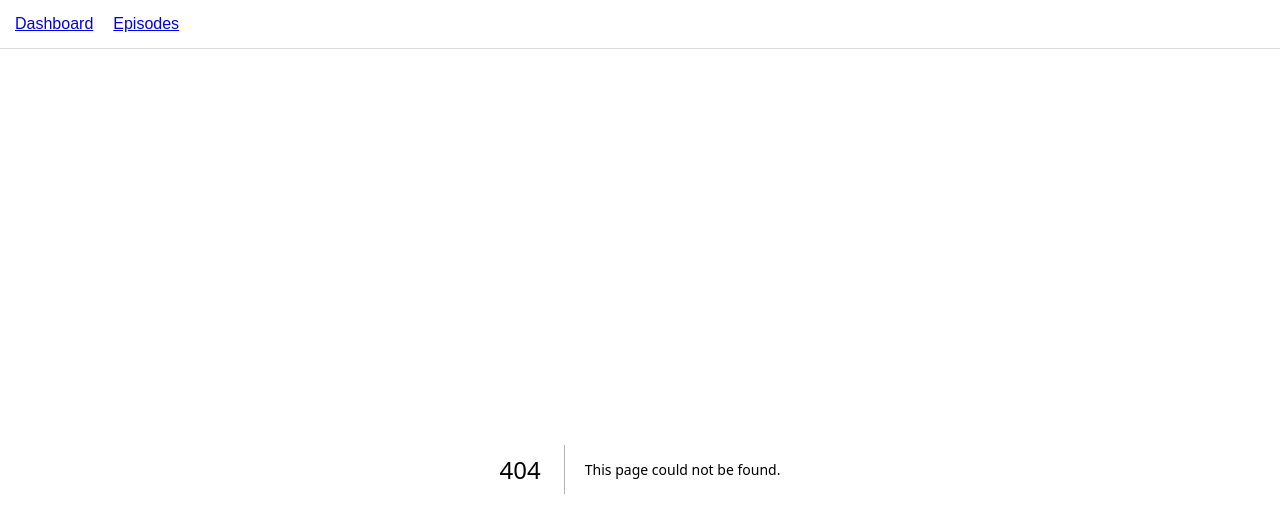
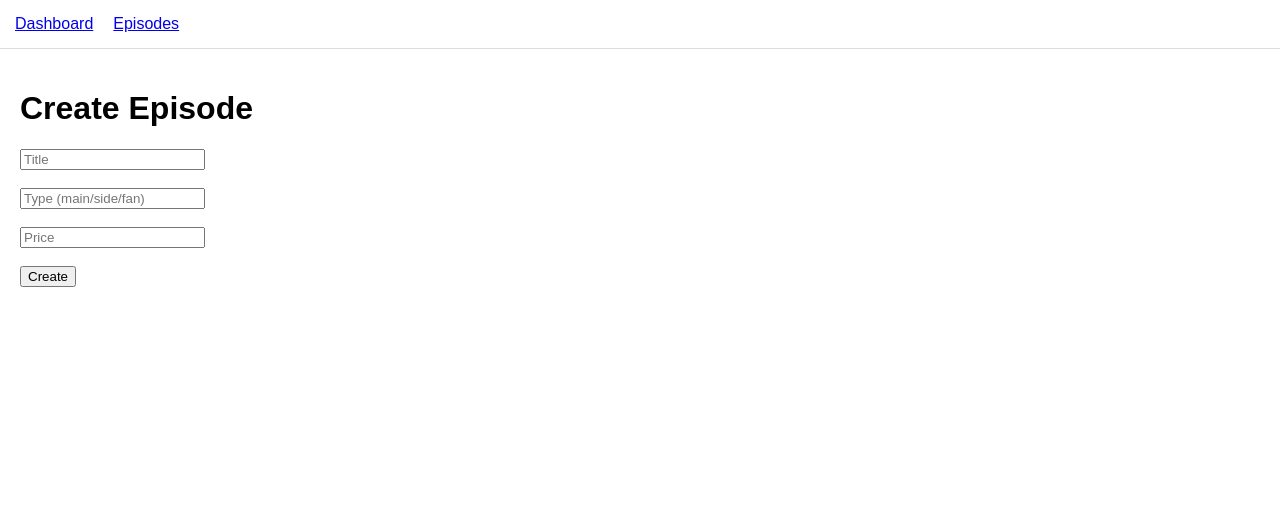
Before and after one commit to Mr-Black-Of-Shades/The-Grey-Diary-Studio, a Next.js app: page /studio/episodes/create in a window 1280 px wide. Before the commit this address had no page. Shown: the top 532 px of the page. Built offline with nearby package versions, Linux system fonts and the light colour scheme.

Commit message:
Add CreateEpisode component for episode creation

```diff
--- /dev/null
+++ b/app/studio/episodes/create/page.js
@@ -0,0 +1,15 @@
+export const dynamic = "force-dynamic";
+
+export default function CreateEpisode() {
+  return (
+    <div>
+      <h1>Create Episode</h1>
+
+      <input placeholder="Title" /><br /><br />
+      <input placeholder="Type (main/side/fan)" /><br /><br />
+      <input placeholder="Price" /><br /><br />
+
+      <button>Create</button>
+    </div>
+  );
+}
```
